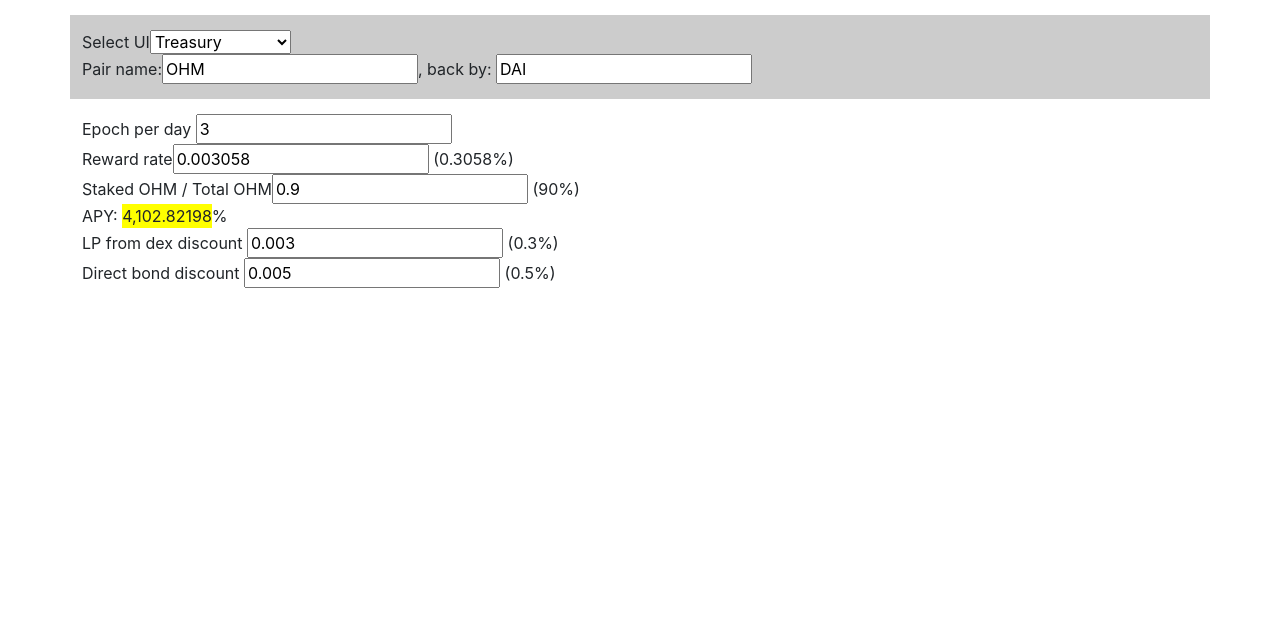
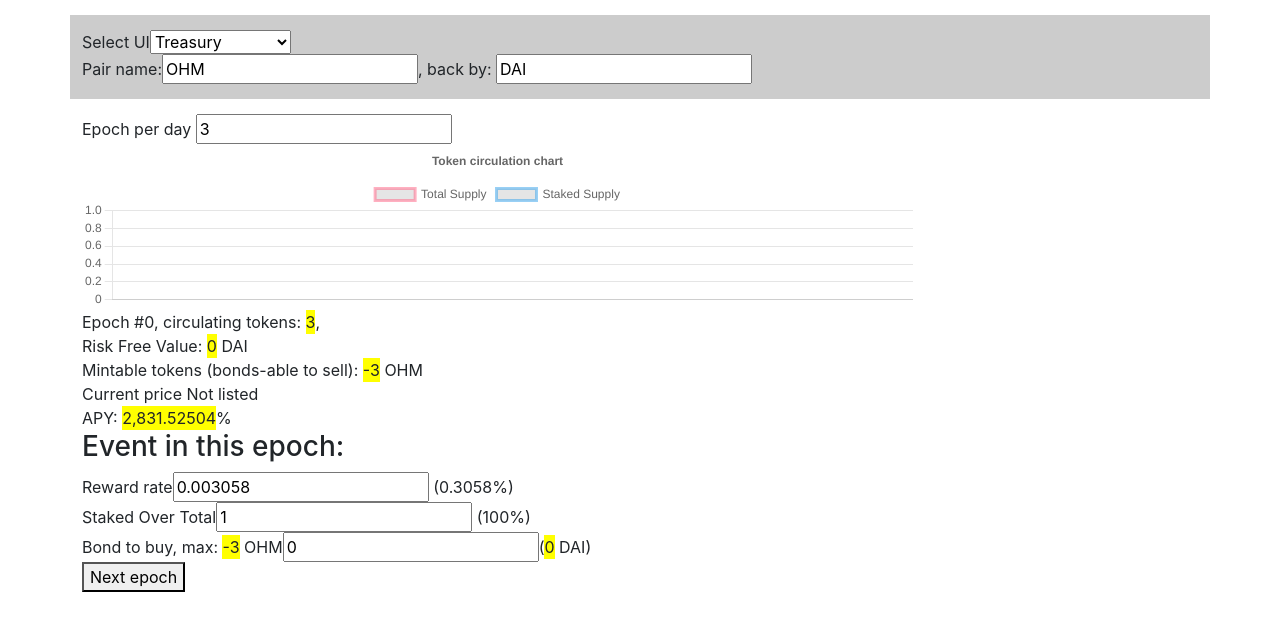
Before and after one commit to 0xk2/dex, a React (Create React App) app: page / in a window 1280 px wide. Shown: the top 630 px of the page. Built offline with nearby package versions, Linux system fonts and the light colour scheme.

Commit message:
add epoch events

```diff
--- a/src/App.js
+++ b/src/App.js
@@ -4,6 +4,8 @@ import CustomerNumberFormat from './components/CustomNumerFormat';
 import CustomChart from './components/CustomChart';
 import { Container, Row, Col } from 'react-bootstrap';
 import Transaction from './components/Transaction';
+import Epoch from './components/Epoch';
+import { calNextTotalSupply,getApy } from './utils';
 
 const defaultTxn = {
   type: "get_eth",
@@ -16,6 +18,7 @@ const poolFormat = {
 function num(val){
   return <CustomerNumberFormat value={val} displayType={'text'} thousandSeparator={true} decimalScale={5} highlight={1} />
 }
+
 function App() {
   const [initPool, setInitPool] = useState({
     eth: 1000,
@@ -31,13 +34,29 @@ function App() {
   const [fee, setFee] = useState(0.0025)
   const [started, setStarted] = useState(false)
   const [ui, setUI] = useState('treasury') // dex, treasury
-  const [treasuryParam, setTreasuryParam] = useState({
+  const [treasuryEvents, setTreasuryEvents] = useState({
     epoch: 3,
-    rr: 0.003058,
-    sohm_over_tohm: 0.9,
-    bond_discount_dex_lp: 0.003,
-    bond_discount_direct: 0.005
+    init: {
+      totalNoOfToken: 3,
+      rr: 0.003058,
+      stakedOverTotalSupply: 1,
+      bondDiscountDexLP: 0.003,
+      bondDiscountDirect: 0.005,
+    },
+    events: []
   })
+
+  function getRFV(){
+    let directBondBought = 0;
+    for(var i=0;i<treasuryEvents.events.length;i++){
+      directBondBought += treasuryEvents.events[i].directBondBought
+    }
+    if(txns.length > 0){
+      return directBondBought+2*Math.sqrt(txns[txns.length-1].nextPool.eth * txns[txns.length-1].nextPool.usdt) // * ownership
+    }
+    return directBondBought;
+  }
+
   function cal(type, value) {
     let prevPool = null, nextPool = {}, swap_result = null, eth_price = null
     if(txns.length === 0){
@@ -66,6 +85,7 @@ function App() {
       alert('invalid value!')
     }
   }
+
   let eth_fee = 0;
   let usdt_fee = 0;
   for(var i=0;i<txns.length;i++){
@@ -76,6 +96,7 @@ function App() {
     }
   }
   const labels = Array.from({length: txns.length}, (_, i) => i)
+  const epochLabels = Array.from({length: treasuryEvents.events.length}, (_, i) => i)
 
   const priceDataSet = [
     {
@@ -99,6 +120,26 @@ function App() {
       borderColor: 'rgba(53, 162, 235, 0.5)',
     }
   ]
+  const epochDataSet = [
+    {
+      label: 'Total Supply',
+      data: treasuryEvents.events.map((event) => {return event.totalNoOfToken}),
+      borderColor: 'rgba(255, 99, 132, 0.5)',
+      fill: true
+    },
+    {
+      label: 'Staked Supply',
+      data: treasuryEvents.events.map((event) => {return event.totalNoOfToken*event.stakedOverTotalSupply}),
+      borderColor: 'rgba(53, 162, 235, 0.5)',
+      fill: true
+    }
+  ]
+  let lastEpoch = treasuryEvents.init
+  const {epoch, events} = treasuryEvents
+  if(events.length > 0){
+    lastEpoch = events[events.length - 1]
+  }
+  lastEpoch.epoch = epoch
   return (
     <div className="App">
       <Container>
@@ -133,7 +174,7 @@ function App() {
                 <CustomerNumberFormat type="input" value={initPool.eth} onValueChange={(values) => {
                   const value = parseFloat(values.value);
                   setInitPool({...initPool, eth: value})
-                }} thousandSeparator={true} decimalScale={3} suffix={pairName.e} />,
+                }} thousandSeparator={true} decimalScale={3} suffix={pairName.eth} />,
                 <CustomerNumberFormat type="input" value={initPool.usdt} onValueChange={(values) => {
                   const value = parseFloat(values.value);
                   setInitPool({...initPool, usdt: value})
@@ -231,40 +272,49 @@ function App() {
         :null}
         {ui==='treasury'?
         <Row className="main">
-          <Col>
+          <Col lg={9}>
             <div>
-              Epoch per day <CustomerNumberFormat type="input" value={treasuryParam.epoch} onValueChange={(values) => {
+              Epoch per day <CustomerNumberFormat type="input" value={treasuryEvents.epoch} onValueChange={(values) => {
                 const value = parseFloat(values.value);
-                setTreasuryParam({...treasuryParam, epoch: value})
+                setTreasuryEvents({...treasuryEvents, epoch: value})
               }} thousandSeparator={true} decimalScale={3} />
             </div>
+            {CustomChart.TokenCirculationChart({title: 'Token circulation chart', labels: epochLabels, datasets: epochDataSet})}
             <div>
-              Reward rate
-              <CustomerNumberFormat type="input" value={treasuryParam.rr} onValueChange={(values) => {
-                const value = parseFloat(values.value);
-                setTreasuryParam({...treasuryParam, rr: value})
-              }} thousandSeparator={true} decimalScale={9} isAllowed={({floatValue}) => floatValue <= 1} /> ({treasuryParam.rr*100}%)
+              <div>
+                Epoch #{events.length}, circulating tokens: {num(lastEpoch.totalNoOfToken)},
+                <div>
+                  <div>
+                    Risk Free Value: {num(getRFV())} {pairName.usdt}
+                  </div>
+                  <div>
+                    Mintable tokens (bonds-able to sell): {num(getRFV() - lastEpoch.totalNoOfToken)} {pairName.eth} {txns.length > 0? <>({num((getRFV() - lastEpoch.totalNoOfToken) * txns[txns.length-1].eth_price)} {pairName.usdt})</> : null}
+                  </div>
+                </div>
+              </div>
+              <div>Current price {txns.length > 0 ? <>{num(txns[txns.length-1].eth_price)} {pairName.usdt}</>: <>Not listed</>}</div>
+              <div>APY: {num(getApy(lastEpoch.stakedOverTotalSupply,lastEpoch.rr,lastEpoch.epoch))}%</div>
+              {/* <div>Run Way: {calRunway({
+                apy:getApy(this.state.stakedOverTotalSupply,this.state.rr,this.props.epoch),
+                treasuryRfv: this.props.rfv,
+                noOfStakedToken:
+              })} (days)</div> */}
+              <h3>Event in this epoch:</h3>
+              {console.log(lastEpoch.totalNoOfToken)}
+              <Epoch {...lastEpoch} eth={pairName.eth} usdt={pairName.usdt}
+              maxDirectBond={num(getRFV() - lastEpoch.totalNoOfToken)}
+              rfv={getRFV()}
+              price={txns.length > 0 ? txns[txns.length-1].eth_price : 0}
+              add={({rr, stakedOverTotalSupply, directBondBought}) => {
+                const tmp = {...treasuryEvents}
+                tmp.events.push({
+                  rr, stakedOverTotalSupply, directBondBought,
+                  totalNoOfToken: calNextTotalSupply({totalNoOfToken: lastEpoch.totalNoOfToken, rr, stakedOverTotalSupply, directBondBought})
+                })
+                setTreasuryEvents({...tmp})
+              }}/>
             </div>
-            <div>
-              Staked OHM / Total OHM
-              <CustomerNumberFormat type="input" value={treasuryParam.sohm_over_tohm} onValueChange={(values) => {
-                const value = parseFloat(values.value);
-                setTreasuryParam({...treasuryParam, sohm_over_tohm: value})
-              }} thousandSeparator={true} decimalScale={9} isAllowed={({floatValue}) => floatValue <= 1} /> ({treasuryParam.sohm_over_tohm*100}%)
-            </div>
-            <div>APY: {num(Math.pow(1+treasuryParam.rr / treasuryParam.sohm_over_tohm, 365*treasuryParam.epoch)*100)}%</div>
-            <div>
-              LP from dex discount <CustomerNumberFormat type="input" value={treasuryParam.bond_discount_dex_lp} onValueChange={(values) => {
-                const value = parseFloat(values.value);
-                setTreasuryParam({...treasuryParam, bond_discount_dex_lp: value})
-              }} thousandSeparator={true} decimalScale={9} isAllowed={({floatValue}) => floatValue <= 1} /> ({treasuryParam.bond_discount_dex_lp*100}%)
-            </div>
-            <div>
-              Direct bond discount <CustomerNumberFormat type="input" value={treasuryParam.bond_discount_direct} onValueChange={(values) => {
-                const value = parseFloat(values.value);
-                setTreasuryParam({...treasuryParam, bond_discount_direct: value})
-              }} thousandSeparator={true} decimalScale={9} isAllowed={({floatValue}) => floatValue <= 1} /> ({treasuryParam.bond_discount_direct*100}%)
-            </div>
+
           </Col>
         </Row>
         :null}
--- a/src/components/CustomChart.js
+++ b/src/components/CustomChart.js
@@ -83,9 +83,28 @@ const RFVChart = function(props) {
     datasets: props.datasets,
   }} height={200} width={1000} />
 }
+const TokenCirculationChart = function(props) {
+  return <Line options={{
+    responsive: true,
+    // maintainAspectRatio: false,
+    plugins: {
+      legend: {
+        position: 'top',
+      },
+      title: {
+        display: true,
+        text: props.title,
+      },
+    },
+  }}
+  data={{
+    labels: props.labels,
+    datasets: props.datasets,
+  }} height={200} width={1000} />
+}
 
 const CustomChart = {
-  LPChart, PriceChart, RFVChart
+  LPChart, PriceChart, RFVChart, TokenCirculationChart
 }
 
 export default CustomChart;
--- /dev/null
+++ b/src/components/Epoch.js
@@ -0,0 +1,45 @@
+import CustomerNumberFormat from './CustomNumerFormat';
+import React from 'react'
+// import {getApy, calRunway} from '../utils'
+function num(val){
+  return <CustomerNumberFormat value={val} displayType={'text'} thousandSeparator={true} decimalScale={5} highlight={1} />
+}
+
+export default class Epoch extends React.Component{
+  constructor(props){
+    super()
+    const {rr, stakedOverTotalSupply} = props
+    this.state = {rr, stakedOverTotalSupply, directBondBought:0}
+  }
+  render() {
+    return <div className="epoch-dialog">
+      <div>
+        Reward rate
+        <CustomerNumberFormat type="input" value={this.state.rr} onValueChange={(values) => {
+          const value = parseFloat(values.value);
+          this.setState({...this.state, rr: value})
+        }} thousandSeparator={true} decimalScale={9} isAllowed={({floatValue}) => floatValue <= 1} /> ({this.state.rr*100}%)
+      </div>
+      <div>
+        Staked Over Total
+        <CustomerNumberFormat type="input" value={this.state.stakedOverTotalSupply} onValueChange={(values) => {
+          const value = parseFloat(values.value);
+          this.setState({...this.state, stakedOverTotalSupply: value})
+        }} thousandSeparator={true} decimalScale={9} isAllowed={({floatValue}) => floatValue <= 1} /> ({this.state.stakedOverTotalSupply*100}%)
+      </div>
+      <div>
+        Bond to buy, max: {this.props.maxDirectBond} {this.props.eth}
+        <CustomerNumberFormat type="input" value={this.state.directBondBought} onValueChange={(values) => {
+          const value = parseFloat(values.value);
+          this.setState({...this.state, directBondBought: value})
+        }} thousandSeparator={true} decimalScale={9} />
+        {/* isAllowed={({floatValue}) => floatValue <= parseFloat(this.props.maxDirectBond)} />  */}
+         ({num(this.state.directBondBought*this.props.price)} {this.props.usdt})
+      </div>
+      <div><button onClick={() => {
+        const {rr, stakedOverTotalSupply, directBondBought} = this.state
+        this.props.add({rr, stakedOverTotalSupply, directBondBought})
+      }}>Next epoch</button></div>
+    </div>
+  }
+}
--- /dev/null
+++ b/src/utils.js
@@ -0,0 +1,14 @@
+export function getApy(stakedOverTotalSupply, RewardRate, epoch){
+  return Math.pow(1+RewardRate / stakedOverTotalSupply, 365*epoch)*100
+};
+
+export function calNextTotalSupply({totalNoOfToken, rr, stakedOverTotalSupply, directBondBought}){
+  // bond mua xong có stake luôn không?
+  console.log('calNextTotalSupply: totalNoOfToken ',totalNoOfToken);
+  console.log('calNextTotalSupply: totalNoOfToken * RewardRateYield ',totalNoOfToken * rr/stakedOverTotalSupply);
+  return totalNoOfToken * (1 + rr / stakedOverTotalSupply) + directBondBought
+};
+
+export function calRunway({apy, treasuryRfv, noOfStakedToken}) {
+  return 3*(Math.log(treasuryRfv/noOfStakedToken) / Math.log(apy))
+}
```
